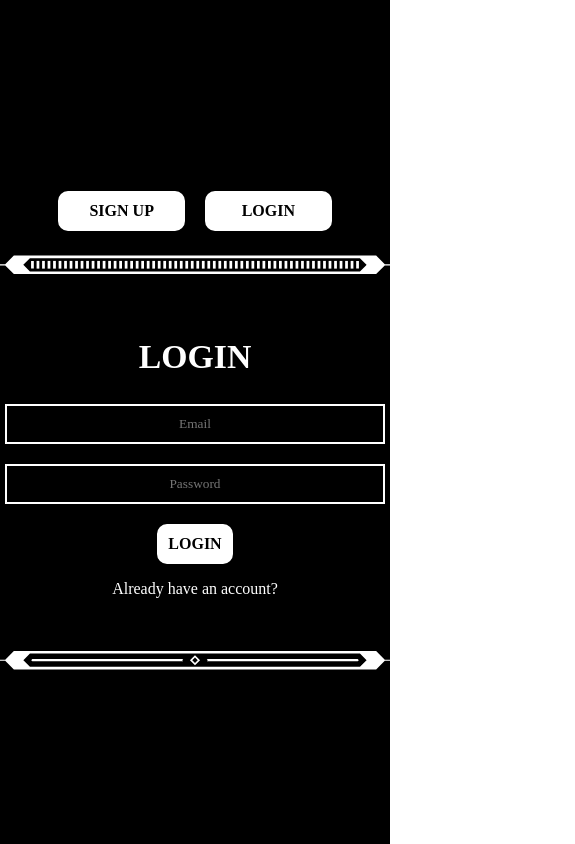
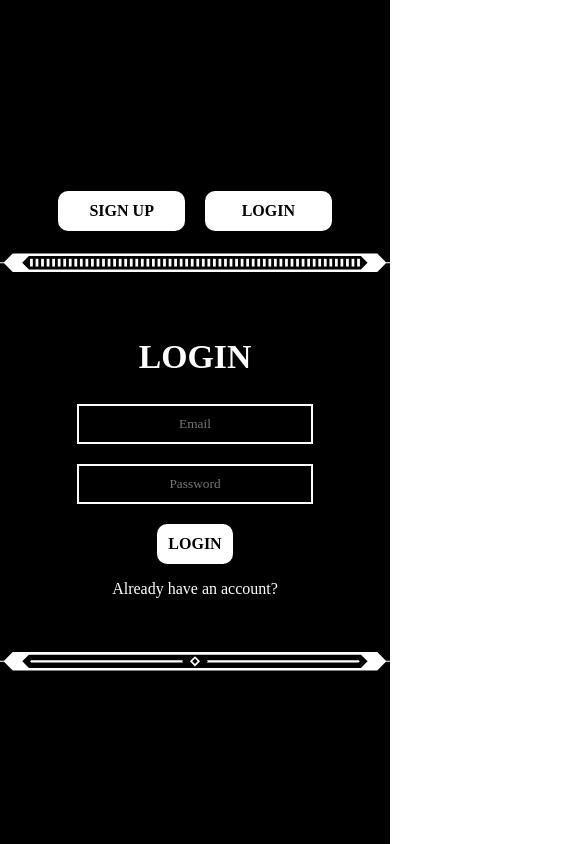
Before and after one commit to Dykmalon/ohmsbrc20, a Next.js app: page / in a window 390 px wide. Shown: the whole page, 575 px wide, since content can reach past the window. Built offline with nearby package versions, Linux system fonts and the light colour scheme; no server answers; a web font is replaced by a local one.

Commit message:
responsive added

```diff
--- a/styles/globals.css
+++ b/styles/globals.css
@@ -313,3 +313,32 @@
 .redeem button:hover {
   box-shadow: 0 0 100px #ffffff, 0 0 20px #ffffff, 0 0 2px #ffffff, 0 0 2px #ffffff;
 }
+
+
+@media (max-width: 480px) {
+
+  html,
+  body {
+  overflow: hidden;
+  }
+
+  .layout {
+    background-size: cover;
+    height: 50vh;
+    width: 56vh;
+  }
+
+  .game-btn {
+    width: 100%;
+    height: 63%;
+    background-size: cover;
+
+  }
+
+  .ads-game {
+
+    width: 100%;
+    height: 23%;
+    bottom: 18%;
+}
+}
```
